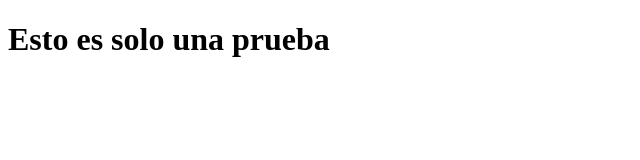
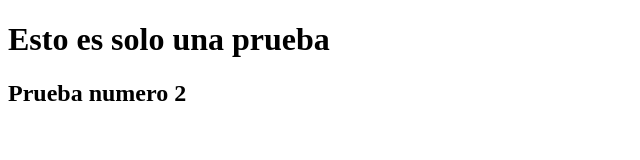
Before and after one commit to ReinelRios/ejercicio2, a plain HTML site: page index.html in a window 1280 px wide. Shown: the whole page, without its empty margins (0-640 px from the left). Drawn offline with Linux system fonts and the light colour scheme.

Commit message:
prueba 2

```diff
--- a/index.html
+++ b/index.html
@@ -6,5 +6,6 @@
 </head>
 <body>
 	<h1>Esto es solo una prueba</h1>
+	<h2>Prueba numero 2</h2>
 </body>
 </html>
```
